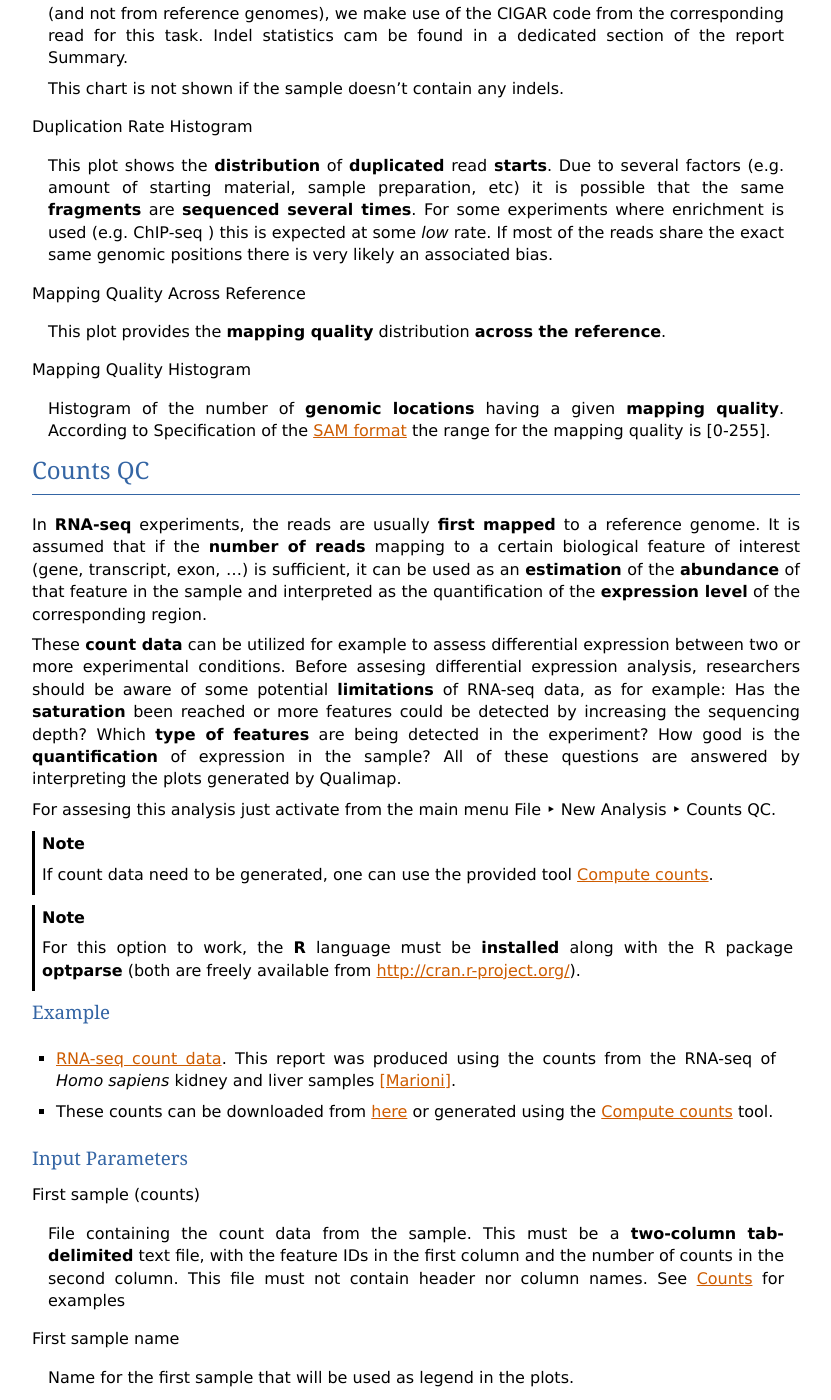
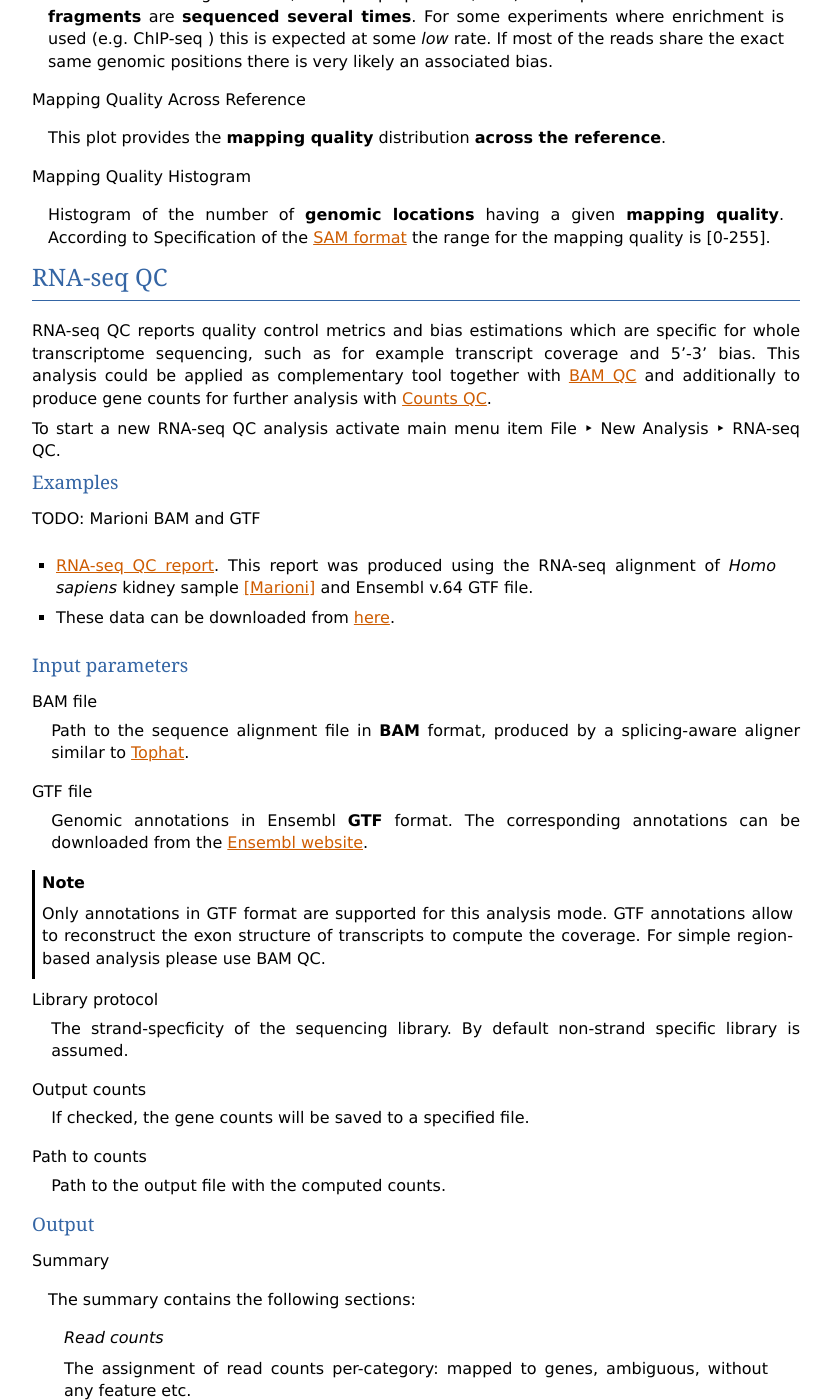
Before and after one commit to scchess/Qualimap, a Sphinx documentation site: the page built from doc/analysis.rst, in a window 1280 px wide and 1400 px high, scrolled down 4333 px. Shown: the whole window, without its empty margins (48-879 px from the left). Built offline with Sphinx 7.4.7, drawn with Linux system fonts in a browser that asks for light colours; some of the changed text lies outside the part shown.

Commit message:
RNA-seq QC: add initial documentation

```diff
--- a/doc/analysis.rst
+++ b/doc/analysis.rst
@@ -83,27 +83,34 @@ Output
 :guilabel:`Summary`
 
   **Basic information** and statistics for the alignment data. The following sections are available:
-    * *Globals*
+
+    *Globals*
+
     This section contains information about the total number of reads, number of mapped reads, paired-end mapping performance, read length distribution, number of clipped reads and duplication rate (estimated from the start positions of read alignments).
 
-    * *ACGT Content*
+    *ACGT Content*
+
     Nucleotide content and GC percentage in the mapped reads.
 
-    * *Coverage*
+    *Coverage*
+
     Mean and standard deviation of the coverage depth.
 
-    * *Mapping quality*
+    *Mapping quality*
+
     Mean mapping quality of the mapped reads.
 
-    * *Insert size*
+    *Insert size*
+
     Mean, standard deviation and percentiles of the insert size distribution if applicable. The features are computed based on the TLEN field of the SAM file.
 
-    * *Mismatches and indels*
+    *Mismatches and indels*
+
     The section reports general alignment error rate (computed as a ratio of total collected edit distance to the number of mapped bases), total number of mismatches and total number of indels (computed from the CIGAR values). Additionally fraction of the homopolymer indels among total indels is provided. Note, the error rate and mismatches metrics are based on optional fields of a SAM record (**NM** for edit distance, **MD** for mismatches). The features are not reported if these fields are missing in the SAM file.
 
-    * *Chromosome stats*
+    *Chromosome stats*
+
     Number of mapped bases, mean and standard deviation of the coverage depth for each chromosome as defined by the header of the SAM file.
-
 
   For region-based analysis the information is given inside of regions, including some additional information like, for example, number of correct strand reads.
 
@@ -160,6 +167,72 @@ Output
 :guilabel:`Mapping Quality Histogram`
 
   Histogram of the number of **genomic locations** having a given **mapping quality**. According to Specification of the `SAM format <http://samtools.sourceforge.net/SAM1.pdf>`_ the range for the mapping quality is [0-255].
+
+.. _rnaseqqc:
+
+RNA-seq QC
+----------
+
+RNA-seq QC reports quality control metrics and bias estimations which are specific for whole transcriptome sequencing, such as for example transcript coverage and 5'-3' bias. This analysis could be applied as complementary tool together with :ref:`BAM QC<bamqc>` and additionally to produce gene counts for further analysis with :ref:`Counts QC <countsqc>`.
+
+To start a new RNA-seq QC analysis activate main menu item :menuselection:`File --> New Analysis --> RNA-seq QC`.
+
+Examples
+^^^^^^^^
+
+TODO: Marioni BAM and GTF
+
+- `RNA-seq QC report <http://qualimap.bioinfo.cipf.es/samples/rnaseqqc_results/qualimapReport.html>`_. This report was produced using the RNA-seq alignment of *Homo sapiens* kidney sample [Marioni]_ and Ensembl v.64 GTF file.
+- These data can be downloaded from :ref:`here <annotation-files>`.
+
+Input parameters
+^^^^^^^^^^^^^^^^
+
+
+:guilabel:`BAM file`
+  Path to the sequence alignment file in **BAM** format, produced by a splicing-aware aligner similar to `Tophat <http://tophat.cbcb.umd.edu>`_.
+
+:guilabel:`GTF file`
+  Genomic annotations in Ensembl **GTF** format. The corresponding annotations can be downloaded from the `Ensembl website <www.ensembl.org/downloads.html>`_.
+
+.. note:: Only annotations in GTF format are supported for this analysis mode. GTF annotations allow to reconstruct the exon structure of transcripts to compute the coverage. For simple region-based analysis please use BAM QC.
+
+:guilabel:`Library protocol`
+  The strand-specficity of the sequencing library. By default non-strand specific library is assumed.
+
+:guilabel:`Output counts`
+  If checked, the gene counts will be saved to a specified file.
+
+:guilabel:`Path to counts`
+  Path to the output file with the computed counts.
+
+
+
+
+Output
+^^^^^^
+
+:guilabel:`Summary`
+
+  The summary contains the following sections:
+
+    *Read counts*
+
+    The assignment of read counts per-category: mapped to genes, ambiguous, without any feature etc.
+
+    *5'-3' bias*
+
+    The ratios between mean coverage at the 5' region, 3' region and whole transcript.
+
+:guilabel:`Input`
+
+  Here one can check the **input data*** and the **parameters*** used for the analysis.
+
+:guilabel:`Transcript coverage`
+
+  The plot shows mean coverage profile of the transcripts.
+
+
 
 .. _countsqc:
 
--- a/doc/samples.rst
+++ b/doc/samples.rst
@@ -20,6 +20,7 @@ Alignments
 Annotations
 ***********
 
+.. _annotation-files:
 
 - `human.64.gtf <http://qualimap.bioinfo.cipf.es/samples/annotations/human.64.gtf>`_
     Human genome annotations from Ensembl database (v. 64).
```
Also changed, not shown: doc/command_line.rst (+28 -2 lines), 3 other files.
